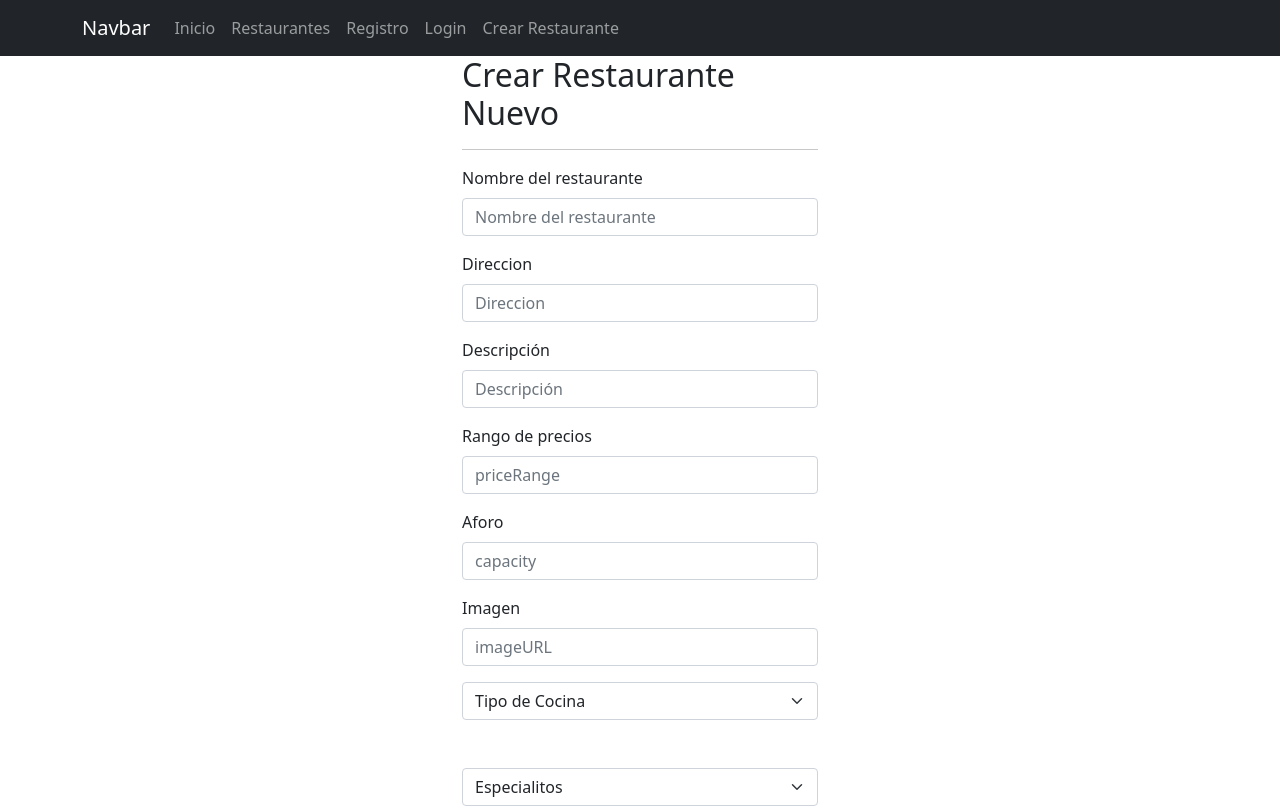
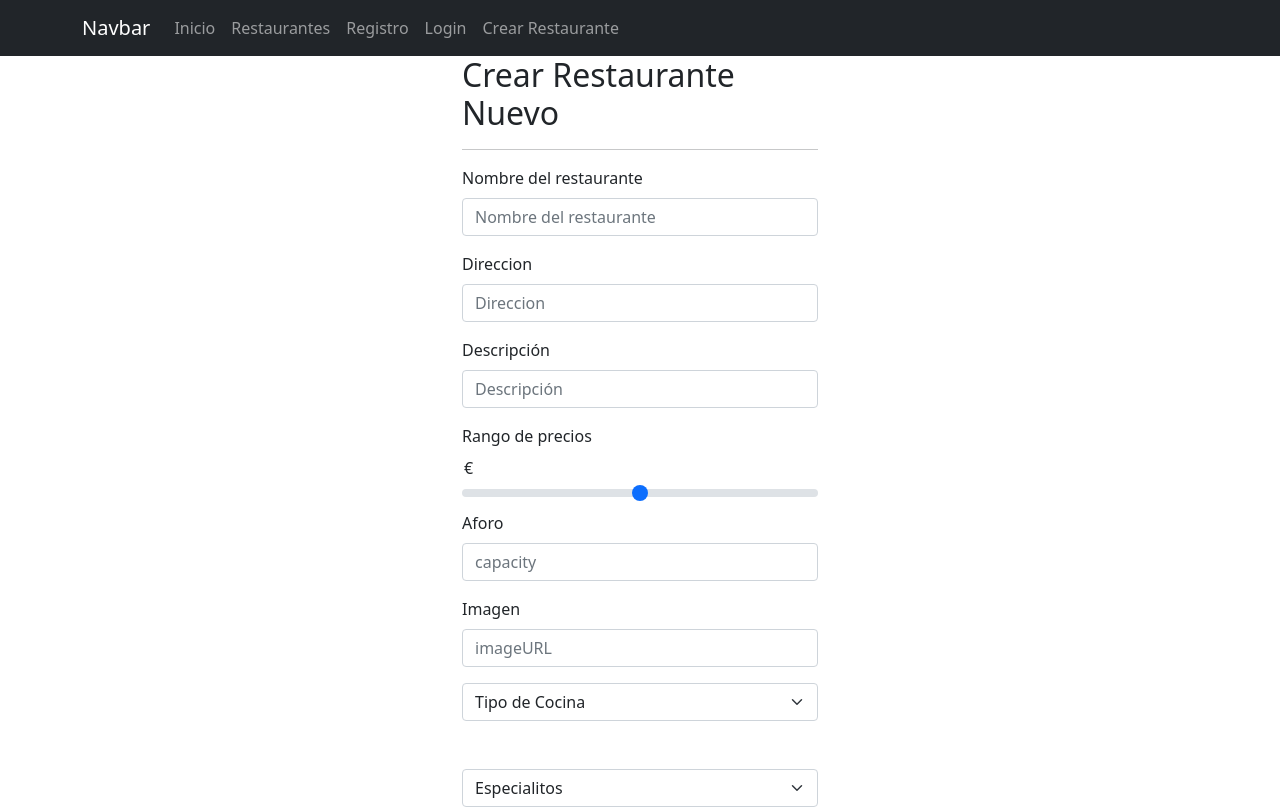
Before and after one commit to sanchezdiezma/marchando, a React (Create React App) app in the folder client/: page /nuevo-restaurante in a window 1280 px wide. Shown: the top 809 px of the page. Built offline with nearby package versions, Linux system fonts and the light colour scheme; no server answers.

Commit message:
Rango de precios

```diff
--- a/client/package.json
+++ b/client/package.json
@@ -10,6 +10,7 @@
     "bootstrap": "^5.1.3",
     "react": "^17.0.2",
     "react-bootstrap": "^2.0.3",
+    "react-bootstrap-range-slider": "^3.0.3",
     "react-dom": "^17.0.2",
     "react-router-dom": "^5.3.0",
     "react-scripts": "4.0.3",
--- a/client/src/components/App.js
+++ b/client/src/components/App.js
@@ -6,6 +6,7 @@ import SignupPage from './pages/SignUp/SignUpPage';
 import LoginPage from './pages/Login/LoginPage';
 import RestaurantForm from './pages/RestaurantCreate/RestaurantForm'
 import { Switch, Route} from 'react-router-dom'
+import Step from './shared/Stepper';
 
 
 class App extends Component{
--- a/client/src/components/pages/RestaurantCreate/RestaurantForm.js
+++ b/client/src/components/pages/RestaurantCreate/RestaurantForm.js
@@ -24,10 +24,14 @@ class LoginPage extends Component {
         this.authService = new AuthService()
     }
 
+    handleSlider = (e) => {
+        this.setState({ priceRange: e.target.value})
+    }
+
     handleSubmit = (e) => {
         e.preventDefault();
 
-        this.authService.login(this.state.userName, this.state.password)
+        this.authService.login(this.state.name, this.state.password)
             .then(response => {
                 this.props.storeUser(response.data)
                 this.props.history.push("/")
@@ -69,10 +73,18 @@ class LoginPage extends Component {
                                     <Form.Control onChange={this.handleInputChange} value={this.state.password} name="description" type="text" placeholder="Descripción" />
                                 </Form.Group>
 
-                                <Form.Group className="mb-3" controlId="priceRange">
+                                {/* <Form.Group className="mb-3" controlId="priceRange">
                                     <Form.Label>Rango de precios</Form.Label>
                                     <Form.Control onChange={this.handleInputChange} value={this.state.password} name="priceRange" type="text" placeholder="priceRange" />
-                                </Form.Group>
+                                </Form.Group> */}
+
+
+
+                                <>
+                                    <Form.Label>Rango de precios</Form.Label>
+                                    <option value={this.state.priceRange}>{this.state.priceRange}€</option>
+                                    <Form.Range onChange={this.handleSlider} value={this.state.priceRange}/>
+                                </>
 
                                 <Form.Group className="mb-3" controlId="capacity">
                                     <Form.Label>Aforo</Form.Label>
--- /dev/null
+++ b/client/src/components/shared/Stepper.js
@@ -0,0 +1,26 @@
+import {Component, useState} from 'react'
+import RangeSlider from 'react-bootstrap-range-slider'
+
+class Step extends Component {
+    constructor(props) {
+        super(props)
+
+        this.state = {
+            value: this.props.initialValue
+        }
+    }
+
+    handleSlider = (e) => this.setState({value: e.target.value})
+
+    render() {
+        return (
+            <RangeSlider
+                value={this.state.value}
+                onChange={this.handleSlider}
+                step={this.props.step}
+            />
+        );
+}
+};
+
+export default Step
```
Also changed, not shown: 1 other file (tests, documents, lock files or other folders). Lines whose indentation alone changed are shown as unchanged.
